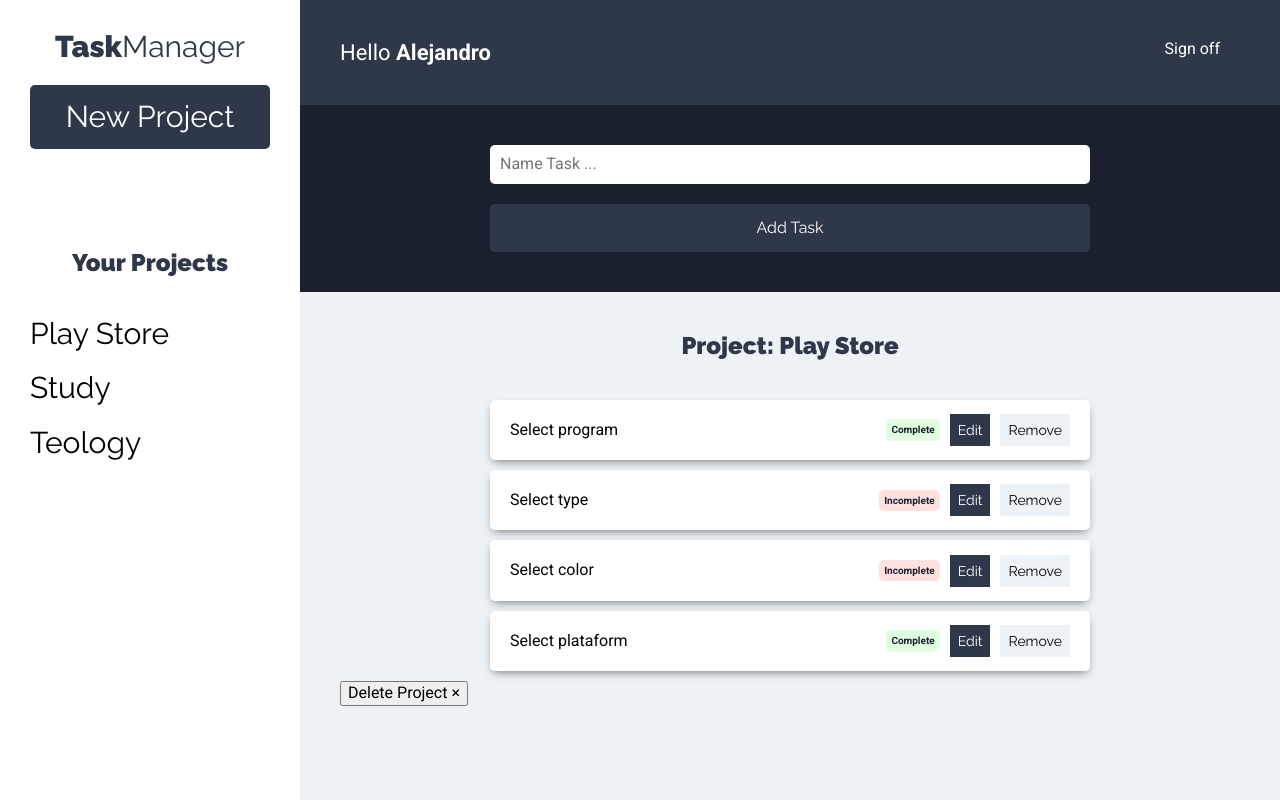
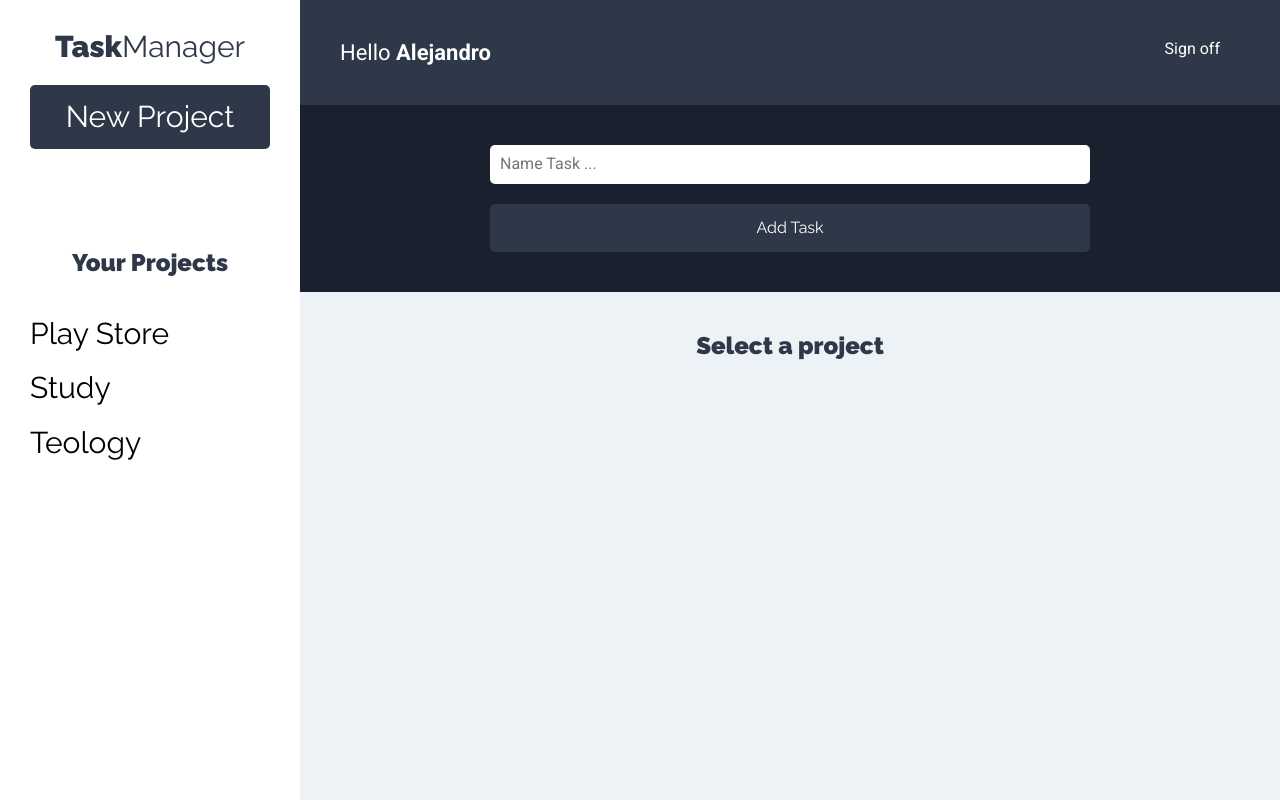
Before and after one commit to alejandroPolak-1/task_manager_client, a React (Create React App) app: page /projects in a window 1280 px wide. Built offline with nearby package versions, Linux system fonts and the light colour scheme.

Commit message:
[show project name] 1[LstTask] import ProjectContext] extract project to projectContext 2:  to extract the current project [projectActual] 3: {actualProject.name} in "h2" [ListTask] 4. conditional if project is empty

```diff
--- a/src/components/task/ListTasks.js
+++ b/src/components/task/ListTasks.js
@@ -1,7 +1,19 @@
-import React, { Fragment } from 'react'
+import React, { Fragment, useContext } from 'react'
 import Task from './Task'
+import ProjectContext from '../../context/projects/ProjectContext.context'
 
 const ListTasks = () => {
+
+      //Get form function
+      const projectsContext = useContext(ProjectContext)
+      const {project} = projectsContext
+
+      //So there is no element loaded, return null, show select aone elemnt
+     if(!project) return <h2>Select a project</h2>
+
+      //to extract the current project
+      const [actualProject] = project
+
 
     const tasksProject = [
         {name: 'Select program', state: true},
@@ -10,9 +22,12 @@
         {name: 'Select plataform', state: true}
     ]
 
+//Iif there is no project selected
+if(!project) return <h2>Select a project</h2>
+
   return (
     <Fragment>
-      <h2>Project: Play Store</h2>
+      <h2>Project: {actualProject.name} </h2>
 
       <ul className="listado-tareas">
         {(tasksProject.length === 0)
```
